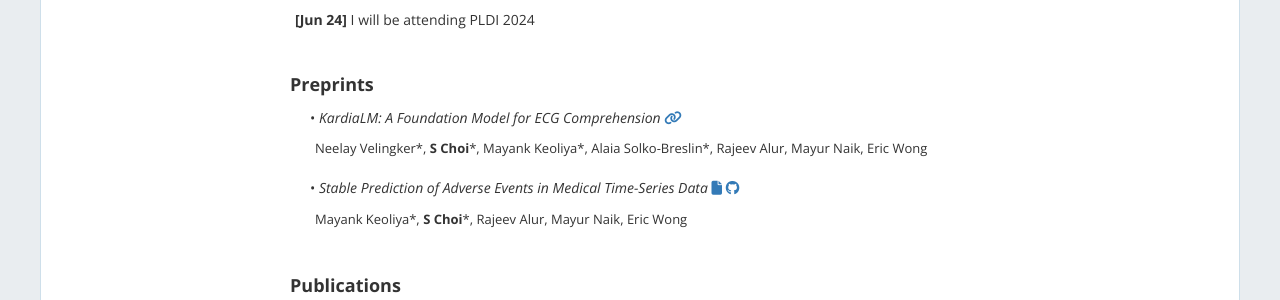
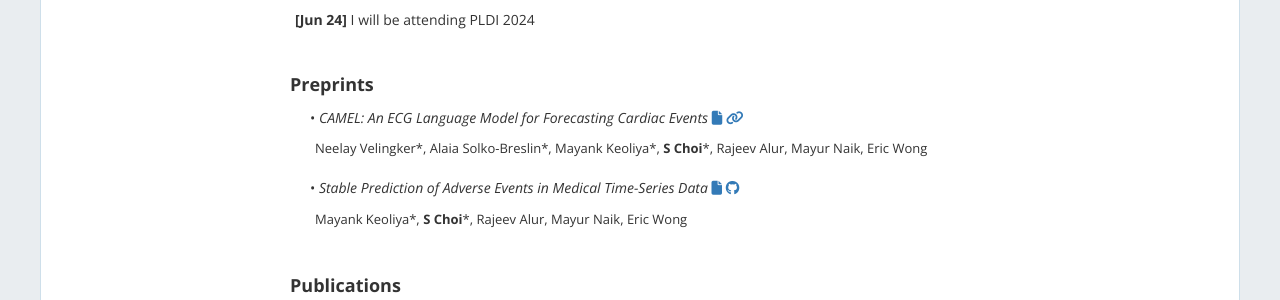
Before and after one commit to SeewonChoi/seewonchoi.github.io, a Jekyll site: the page built from index.html, in a window 1280 px wide and 900 px high, scrolled down 444 px. Shown: the part 152-452 px from the top of the window. Built offline with Jekyll 4.4.1, drawn with Linux system fonts in a browser that asks for light colours; nearby versions of some CDN libraries; the list of posts is cut into pages by our own code.

Commit message:
add camel

```diff
--- a/_includes/home-hero.html
+++ b/_includes/home-hero.html
@@ -47,8 +47,8 @@
           <div class="hero-news">
             <h3>Preprints</h3>
             <div class="news-block">
-              <p style="margin-left: 15px;">&#x2022; <i>KardiaLM: A Foundation Model for ECG Comprehension</i> <a href="https://kardia-lm.github.io"> <i class="fa-solid fa-link"></i> </a></p>
-              <p style="margin-left: 20px; font-size: small;">Neelay Velingker*, <b>S Choi</b>*, Mayank Keoliya*, Alaia Solko-Breslin*, Rajeev Alur, Mayur Naik, Eric Wong</p>
+              <p style="margin-left: 15px;">&#x2022; <i>CAMEL: An ECG Language Model for Forecasting Cardiac Events</i> <a href="https://arxiv.org/abs/2602.15677"> <i class="fa-solid fa-file"></i> </a><a href="https://camel-ecg.github.io"> <i class="fa-solid fa-link"></i></a></p>
+              <p style="margin-left: 20px; font-size: small;">Neelay Velingker*, Alaia Solko-Breslin*, Mayank Keoliya*, <b>S Choi</b>*, Rajeev Alur, Mayur Naik, Eric Wong</p>
             </div>
             <div class="news-block">
               <p style="margin-left: 15px;">&#x2022; <i>Stable Prediction of Adverse Events in Medical Time-Series Data</i><a href="https://arxiv.org/abs/2510.14286"> <i class="fa-solid fa-file"></i> </a><a href="https://github.com/SeewonChoi/CAREBench"> <i class="fa-brands fa-github"></i> </a></p>
```
